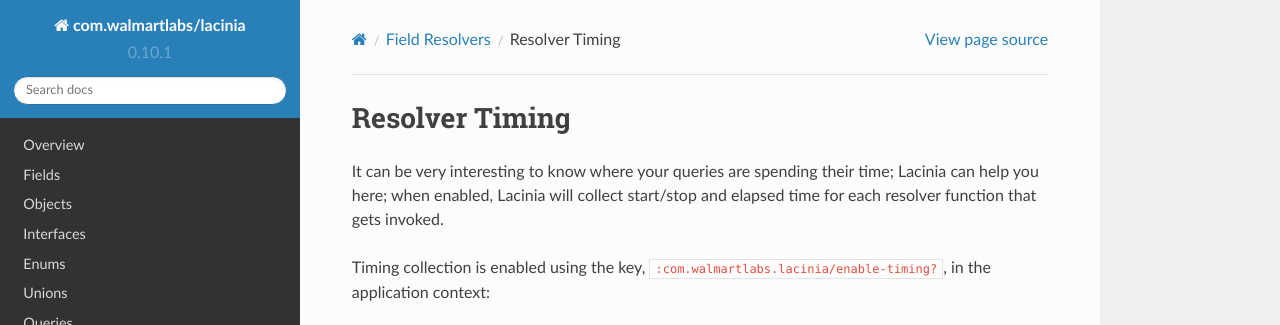
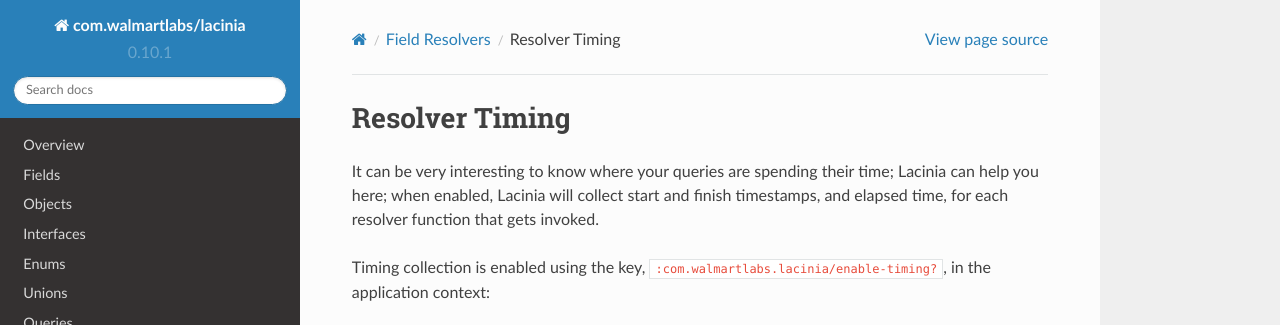
Before and after one commit to walmartlabs/lacinia, a Sphinx documentation site: the page built from docs/resolve/timing.rst, in a window 1280 px wide and 1107 px high, cut to the strip 0-325 px from the top of the window. Built offline with Sphinx 7.4.7 and the Read the Docs theme 2.0.0, drawn with Linux system fonts in a browser that asks for light colours.

Commit message:
Tweak some wording

```diff
--- a/docs/resolve/timing.rst
+++ b/docs/resolve/timing.rst
@@ -2,7 +2,7 @@
 ===============
 
 It can be very interesting to know where your queries are spending their time; Lacinia
-can help you here; when enabled, Lacinia will collect start/stop and elapsed time for each
+can help you here; when enabled, Lacinia will collect start and finish timestamps, and elapsed time, for each
 resolver function that gets invoked.
 
 Timing collection is enabled using the key, ``:com.walmartlabs.lacinia/enable-timing?``, in the application context:
```
